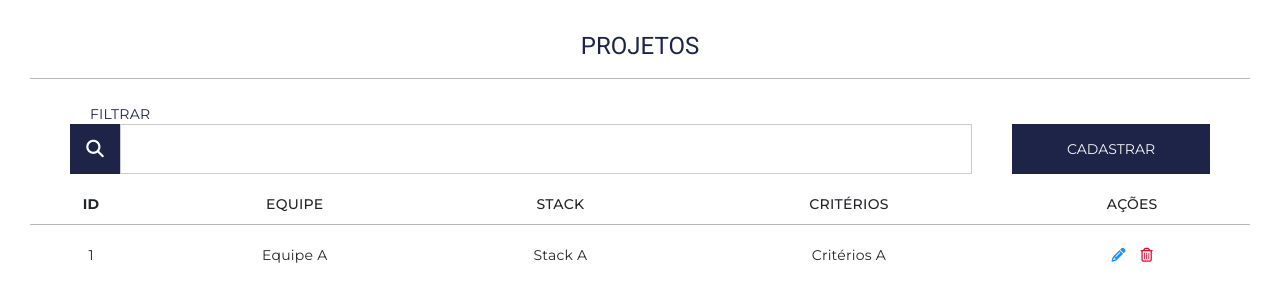
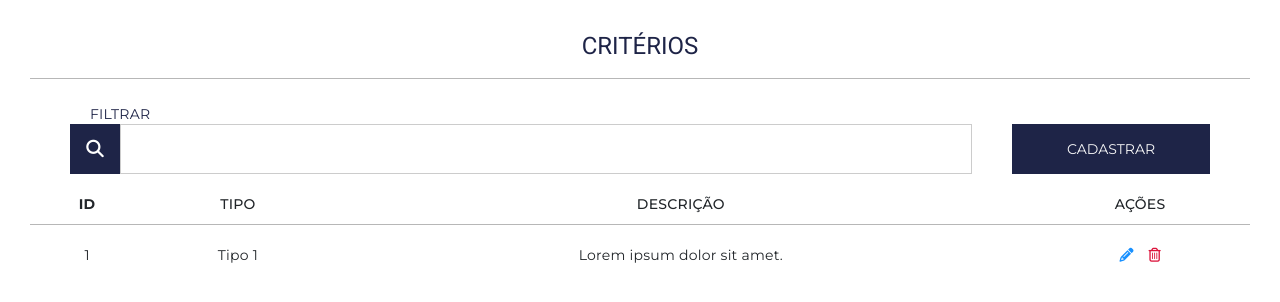
Before and after one commit to Devs2Blu-Projects/AvaliaTech-frontend, an Angular app in the folder evaluator/: page / in a window 1280 px wide. Shown: the top 302 px of the page. Built offline with nearby package versions, Linux system fonts and the light colour scheme.

Commit message:
add-component-criterion

```diff
--- a/evaluator/src/app/app.component.html
+++ b/evaluator/src/app/app.component.html
@@ -1 +1 @@
-<app-project></app-project>
+<app-criterion></app-criterion>
--- a/evaluator/src/app/app.module.ts
+++ b/evaluator/src/app/app.module.ts
@@ -11,6 +11,8 @@ import {MatIconModule} from '@angular/material/icon';
 import { BrowserAnimationsModule } from '@angular/platform-browser/animations';
 import { DialogProjectComponent } from './components/admin/project/dialog-project/dialog-project.component';
 import {MatDialogModule} from '@angular/material/dialog';
+import { CriterionComponent } from './components/admin/criterion/criterion.component';
+import { DialogCriterionComponent } from './components/admin/criterion/dialog-criterion/dialog-criterion.component';
 
 @NgModule({
   declarations: [
@@ -18,7 +20,9 @@ import {MatDialogModule} from '@angular/material/dialog';
     LoginComponent,
     AdminComponent,
     ProjectComponent,
-    DialogProjectComponent
+    DialogProjectComponent,
+    CriterionComponent,
+    DialogCriterionComponent
   ],
   imports: [
     BrowserModule,
--- /dev/null
+++ b/evaluator/src/app/components/admin/criterion/criterion.component.html
@@ -0,0 +1,44 @@
+<div class="body">
+    <div class="header">
+        <h1>CRITÉRIOS</h1>
+        <div class="line"></div>
+    </div>
+    <div class="input-container">
+        <label for="filter">FILTRAR</label>
+        <div class="input-icons">
+            <div class="search-input">
+                <div class="icon">
+                    <i class="fas fa-search fa-lg" style="color: #ffffff;"></i>
+                </div>
+                <input type="text" class="input-filter" id="filter">
+            </div>
+
+            <button class="btn-cadastrar" (click)="openDialogCriterion()">CADASTRAR</button>
+        </div>
+
+    </div>
+
+    <div class="table">
+        <table>
+            <thead>
+              <tr>
+                <th><b>ID</b></th>
+                <th>TIPO</th>
+                <th>DESCRIÇÃO</th>
+                <th>AÇÕES</th>
+              </tr>
+            </thead>
+            <tbody>
+              <tr>
+                <td>1</td>
+                <td>Tipo 1</td>
+                <td>Lorem ipsum dolor sit amet.</td>
+                <td class="btn-actions">
+                  <button><i class="fa-solid fa-pencil" style="color: #1890ff;"></i></button>
+                  <button><i class="fa-regular fa-trash-can" style="color: #dc143c;"></i></button>
+                </td>
+              </tr>
+            </tbody>
+          </table>
+
+</div>
--- /dev/null
+++ b/evaluator/src/app/components/admin/criterion/criterion.component.scss
@@ -0,0 +1,116 @@
+
+.body{
+    padding: 30px;
+}
+h1 {
+    text-align: center;
+    color: #1e2447;
+}
+
+.line {
+    width: 100%;
+    height: 1px;
+    background-color: #b7b7b7;
+    margin: 15px auto;
+}
+label {
+    width: 100%;
+    margin-top: 10px;
+    text-align: left;
+    margin-left: 20px;
+    color: #1e2447;
+  }
+input {
+    width: 100%;
+    height: 50px;
+    border: 1px solid #ccc;
+    padding: 10px;
+    outline: none;
+}
+input:focus{
+    border-color: #1e2447;
+}
+.input-container{
+    padding: 0 40px;
+}
+.input-icons{
+    display: flex;
+    justify-content: space-between;
+    gap: 40px;
+}
+.search-input{
+    display: flex;
+    width: 100%;
+}
+.icon{
+    background-color: #1e2447;
+    min-width: 50px;
+    height: 50px;
+    display: flex;
+    justify-content: center;
+    align-items: center;
+}
+.btn-cadastrar {
+    border: none;
+    text-decoration: none;
+    width: 250px;
+    height: 50px;
+    background-color: #1e2447;
+    color: #f8f8f8;
+    transition: 0.3s ease;
+  }
+  .btn-cadastrar:hover{
+    background-color: #1e2447d0;
+  }
+  button {
+    border: none;
+    outline: none;
+    padding: 0;
+    margin: 0;
+    background: none;
+}
+table {
+    width: 100%;
+    border-collapse: separate;
+    border-spacing: 0 10px;
+  }
+  th{
+    font-weight: 500;
+  }
+  thead th,
+  tbody td {
+    padding: 10px;
+    text-align: center;
+    border-bottom: 1px solid #b7b7b7;
+  }
+
+  tbody tr:last-child td {
+    border-bottom: none;
+  }
+
+  button {
+    background: none;
+    border: none;
+    cursor: pointer;
+  }
+  .btn-actions{
+    display: flex;
+    justify-content: center;
+    gap: 15px;
+  }
+
+
+
+  @media screen and (max-width: 768px) {
+    .input-icons {
+      display: flex;
+      flex-wrap: wrap;
+    }
+    .btn-cadastrar{
+        width: 100%;
+    }
+    table{
+        max-width: 100vw;
+        font-size: 0.8rem;
+    }
+  }
--- /dev/null
+++ b/evaluator/src/app/components/admin/criterion/criterion.component.ts
@@ -0,0 +1,26 @@
+import { Component } from '@angular/core';
+import { MatDialog } from '@angular/material/dialog';
+import { DialogCriterionComponent } from './dialog-criterion/dialog-criterion.component';
+
+@Component({
+  selector: 'app-criterion',
+  templateUrl: './criterion.component.html',
+  styleUrls: ['./criterion.component.scss']
+})
+export class CriterionComponent {
+
+  constructor(private _dialog:MatDialog){}
+
+  openDialogCriterion(){
+    const dialogRef = this._dialog.open(DialogCriterionComponent)
+    dialogRef.afterClosed().subscribe({
+      next: (val)=>{
+        if(val) this.getCriteriaList();
+      }
+    })
+  }
+
+  getCriteriaList(){
+
+  }
+}
--- /dev/null
+++ b/evaluator/src/app/components/admin/criterion/dialog-criterion/dialog-criterion.component.html
@@ -0,0 +1 @@
+<p>dialog-criterion works!</p>
--- a/evaluator/src/index.html
+++ b/evaluator/src/index.html
@@ -1,5 +1,5 @@
 <!doctype html>
-<html lang="en">
+<html lang="pt-br">
 <head>
   <meta charset="utf-8">
   <title>Evaluator</title>
--- a/evaluator/src/styles.scss
+++ b/evaluator/src/styles.scss
@@ -5,4 +5,3 @@
     margin: 0;
 }
 html, body { height: 100%; }
-body { margin: 0; font-family: Roboto, "Helvetica Neue", sans-serif; }
```
Also changed, not shown: evaluator/src/app/components/admin/criterion/dialog-criterion/dialog-criterion.component.ts (added, +10 -0 lines), evaluator/src/app/components/admin/criterion/dialog-criterion/dialog-criterion.component.scss (added), 2 other files (tests, documents, lock files or other folders).
